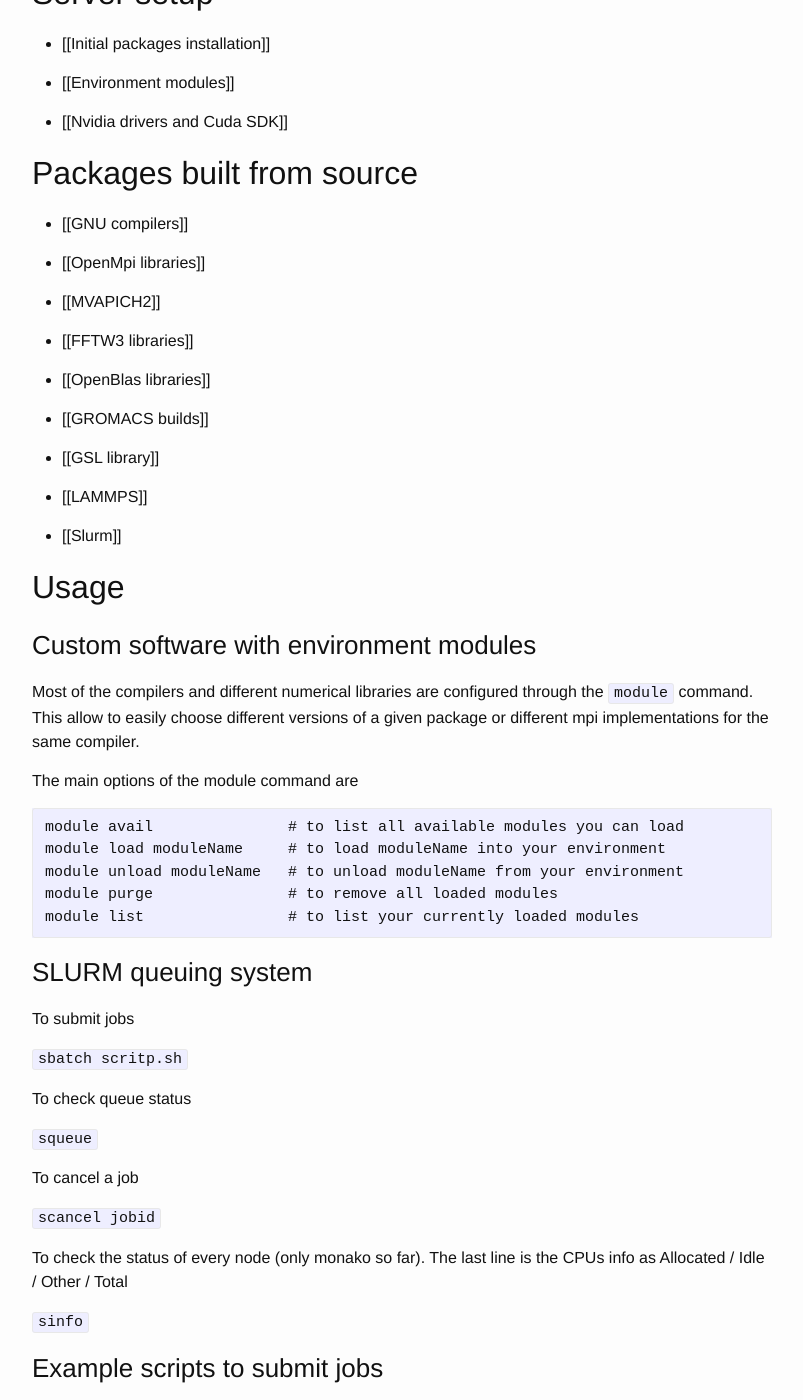
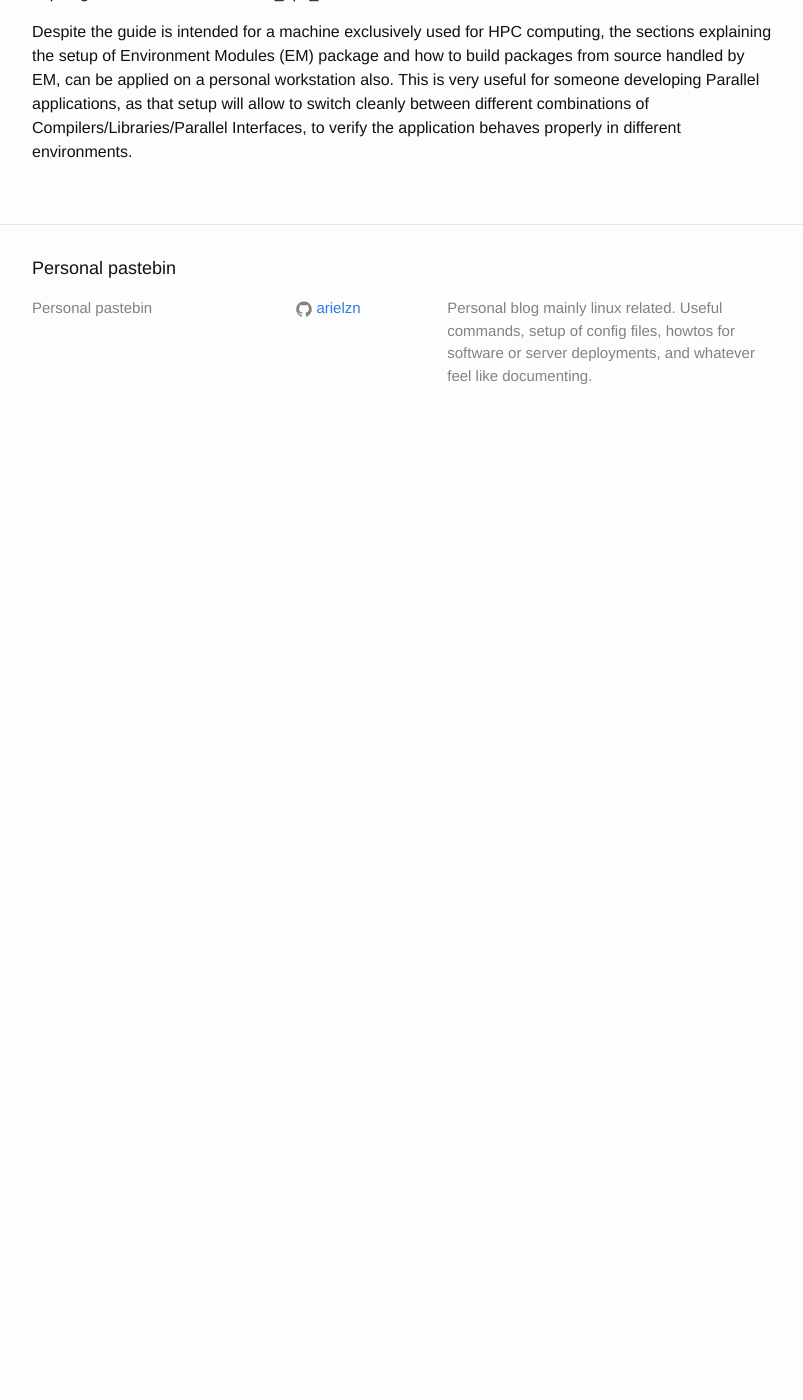
Before and after one commit to arielzn/arielzn.github.io, a Jekyll site: the page built from _posts/2017-01-10-ubuntu-hpc-standalone-server.markdown, in a window 1280 px wide and 1400 px high, scrolled down 324 px. Shown: the whole window, without its empty margins (238-1041 px from the left). Built offline with Jekyll 4.4.1, drawn with Linux system fonts in a browser that asks for light colours; after the commit the page ends 900 px from its top, so only the background shows below that; some of the changed text lies outside the part shown.

Commit message:
hpc server entry referred to wiki

```diff
--- a/_posts/2017-01-10-ubuntu-hpc-standalone-server.markdown
+++ b/_posts/2017-01-10-ubuntu-hpc-standalone-server.markdown
@@ -5,141 +5,10 @@
 categories: hpc server
 ---
 
-Monako server
-=============
 
-Server setup
-------------
+For a step-by-step guide on how to setup a Ubuntu Server 14.04 to be used for High Performance Computing see the detailed wiki of my Github project:
 
--   \[\[Initial packages installation\]\]
+https://github.com/arielzn/modules_hpc_server/wiki
 
-<!-- -->
 
--   \[\[Environment modules\]\]
-
-<!-- -->
-
--   \[\[Nvidia drivers and Cuda SDK\]\]
-
-Packages built from source
---------------------------
-
--   \[\[GNU compilers\]\]
-
-<!-- -->
-
--   \[\[OpenMpi libraries\]\]
-
-<!-- -->
-
--   \[\[MVAPICH2\]\]
-
-<!-- -->
-
--   \[\[FFTW3 libraries\]\]
-
-<!-- -->
-
--   \[\[OpenBlas libraries\]\]
-
-<!-- -->
-
--   \[\[GROMACS builds\]\]
-
-<!-- -->
-
--   \[\[GSL library\]\]
-
-<!-- -->
-
--   \[\[LAMMPS\]\]
-
-<!-- -->
-
--   \[\[Slurm\]\]
-
-Usage
------
-
-### Custom software with environment modules
-
-Most of the compilers and different numerical libraries are configured
-through the `module` command. This allow to easily choose different
-versions of a given package or different mpi implementations for the
-same compiler.
-
-The main options of the module command are
-
-    module avail               # to list all available modules you can load
-    module load moduleName     # to load moduleName into your environment
-    module unload moduleName   # to unload moduleName from your environment
-    module purge               # to remove all loaded modules
-    module list                # to list your currently loaded modules
-
-### SLURM queuing system
-
-To submit jobs
-
-`sbatch scritp.sh`
-
-To check queue status
-
-`squeue`
-
-To cancel a job
-
-`scancel jobid`
-
-To check the status of every node (only monako so far). The last line is
-the CPUs info as Allocated / Idle / Other / Total
-
-`sinfo`
-
-### Example scripts to submit jobs
-
-The time limit specified on the example scripts is not necessary and it
-won’t have any effect on job’s priority. But if you can estimate roughly
-how much time your job will take is useful to provide some value there
-(at least the order of magnitude, hours, days, weeks…). That information
-will be shown as a sharp ending time when checking the queue status.
-Then, when the server is fully used, is handy to have an idea when the
-enqueued jobs will start for sure.
-
-**Script for a parallel mpi only job**
-
-This script will work for an application build with OpenMPI gnu or intel
-compilers.
-
-    #!/bin/bash
-    ##name of the job that will appear on the queue
-    #SBATCH --job-name=mpi_job
-    ## number of nodes don't change (will be always 1 since it's only monako we have)
-    #SBATCH --nodes=1
-    ## cores required (maximum 24)
-    #SBATCH --ntasks-per-node=8
-    ## exectuion time days-hours:minutes
-    #SBATCH --time 7-0:00
-
-    ### modules required ( the ones used to compile the code)
-    module load mpi/....
-    module load libs/....
-
-    ## this is just to print information about running time afterwards
-    echo "-----------------------------------------------------"
-    echo "START_TIME           = `date +'%y-%m-%d %H:%M:%S %s'`"
-    START_TIME=`date +%s`
-    echo "-----------------------------------------------------"
-    echo ""
-
-    ### launch job
-
-    mpirun  /path/to/binary
-
-    ## calculation of running time
-    echo "-----------------------------------------------------"
-    echo "END_TIME (success)   = `date +'%y-%m-%d %H:%M:%S %s'`"
-    END_TIME=`date +%s`
-    echo "RUN_TIME (hours)     = "`echo "$START_TIME $END_TIME" | awk '{printf("%.4f",($2-$1)/60.0/60.0)}'`
-    echo "-----------------------------------------------------"
-
-\*
+Despite the guide is intended for a machine exclusively used for HPC computing, the sections explaining the setup of Environment Modules (EM) package and how to build packages from source handled by EM, can be applied on a personal workstation also. This is very useful for someone developing Parallel applications, as that setup will allow to switch cleanly between different combinations of Compilers/Libraries/Parallel Interfaces, to verify the application behaves properly in different environments.
```
